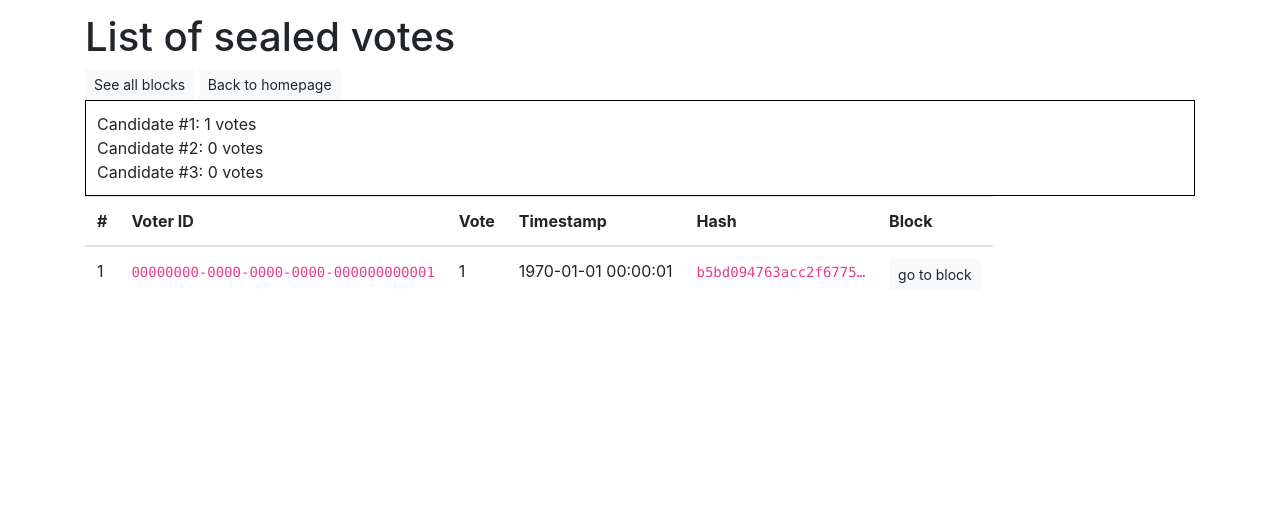
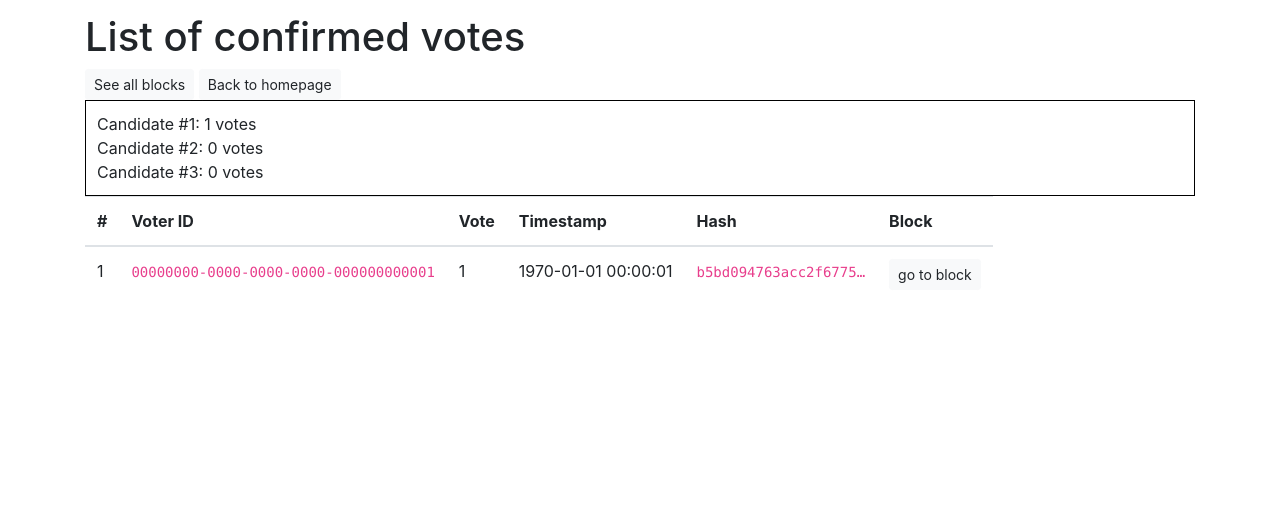
Before and after one commit to GottfriedCP/Blockchain-based-E-Voting-Simulation, a Django app: page /sim/transactions/ in a window 1280 px wide. Shown: the top 515 px of the page. Run offline with Django 3.2, Linux system fonts and the light colour scheme; tables that the repository leaves empty hold one stand-in row (values such as "Sample post"); some libraries are stand-ins or nearby versions.

Commit message:
Template: 'sealed' -> 'confirmed'

```diff
--- a/simulation/templates/simulation/transactions.html
+++ b/simulation/templates/simulation/transactions.html
@@ -4,7 +4,7 @@
 
 {% block body_bl %}
 <div class="container">
-    <h1>List of sealed votes</h1>
+    <h1>List of confirmed votes</h1>
     <a class="btn btn-light btn-sm" href="{% url 'simulation:blockchain' %}" role="button">See all blocks</a>
     <a class="btn btn-light btn-sm" href="{% url 'welcome:home' %}" role="button">Back to homepage</a>
     <div style="padding:1%; border:1px solid black;">
```
